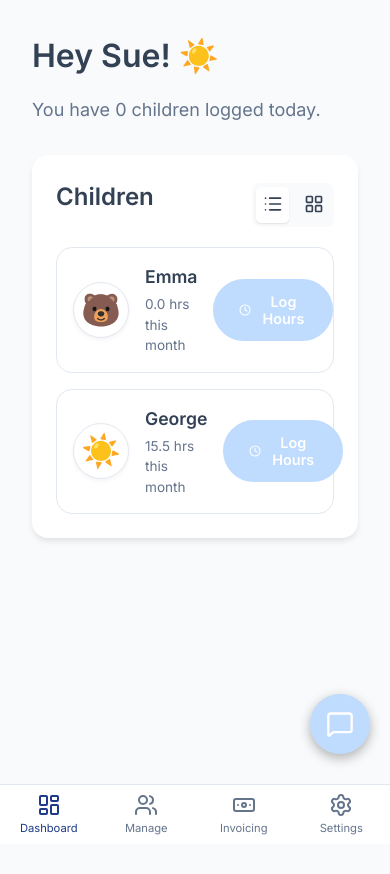
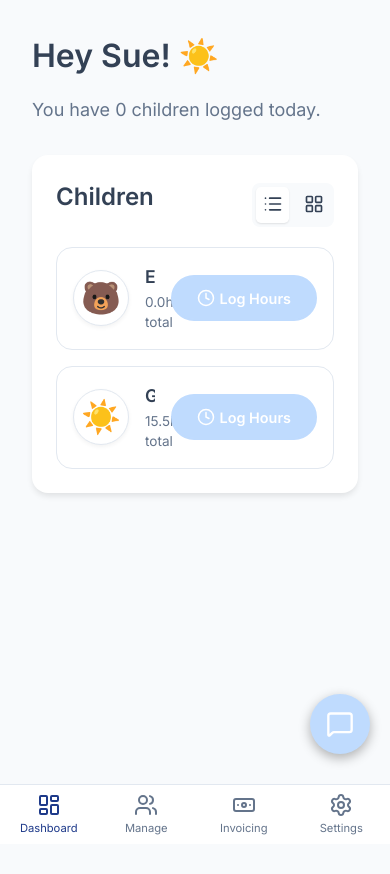
Before and after one commit to jacobsjones/childminder-app, a Next.js app: page / in a window 390 px wide. Shown: the top 874 px of the page. Built offline with nearby package versions, Linux system fonts and the light colour scheme.

Commit message:
Fix mobile layout: optimize 1x1 grid ratio and fix list view button overflow

```diff
--- a/app/page.js
+++ b/app/page.js
@@ -213,31 +213,32 @@ function DashboardList({ childrenData, getChildStatus, onLogHours, onDeleteRecor
                                 background: viewMode === 'grid' ? 'var(--bg-color)' : 'transparent',
                                 border: viewMode === 'grid' ? 'none' : '1px solid var(--border-color)',
                                 borderRadius: '1rem',
-                                padding: viewMode === 'grid' ? '1rem 0.5rem' : '1rem',
+                                padding: viewMode === 'grid' ? '0.75rem 0.5rem' : '1rem',
                                 display: 'flex',
                                 flexDirection: viewMode === 'grid' ? 'column' : 'row',
                                 alignItems: 'center',
-                                justifyContent: viewMode === 'grid' ? 'space-between' : 'flex-start',
-                                gap: viewMode === 'grid' ? '0.5rem' : '1rem',
+                                justifyContent: viewMode === 'grid' ? 'center' : 'flex-start',
+                                gap: viewMode === 'grid' ? '0.25rem' : '1rem',
                                 textAlign: viewMode === 'grid' ? 'center' : 'left',
                                 transition: 'transform 0.1s',
                                 width: '100%',
                                 minWidth: 0,
-                                aspectRatio: viewMode === 'grid' ? '1 / 1' : 'auto'
+                                aspectRatio: viewMode === 'grid' ? '1 / 1' : 'auto',
+                                overflow: 'hidden'
                             }}
                             className={viewMode === 'grid' ? '' : 'list-item'}
                         >
                             {/* Icon */}
-                            <div style={{ position: 'relative' }}>
+                            <div style={{ position: 'relative', flexShrink: 0 }}>
                                 <div style={{
-                                    width: '3.5rem',
-                                    height: '3.5rem',
+                                    width: viewMode === 'grid' ? '2.75rem' : '3.5rem',
+                                    height: viewMode === 'grid' ? '2.75rem' : '3.5rem',
                                     background: 'var(--bg-card)',
                                     borderRadius: '50%',
                                     display: 'flex',
                                     alignItems: 'center',
                                     justifyContent: 'center',
-                                    fontSize: '2rem',
+                                    fontSize: viewMode === 'grid' ? '1.5rem' : '2rem',
                                     boxShadow: '0 2px 4px rgba(0,0,0,0.05)',
                                     border: '1px solid var(--border-color)',
                                     flexShrink: 0
@@ -246,69 +247,69 @@ function DashboardList({ childrenData, getChildStatus, onLogHours, onDeleteRecor
                                 </div>
                                 {child.schedule?.enabled && (
                                     <div style={{ position: 'absolute', bottom: -5, right: -5, background: 'var(--bg-card)', borderRadius: '50%', padding: 2, boxShadow: '0 1px 2px rgba(0,0,0,0.1)' }}>
-                                        <Calendar size={14} color="var(--primary-blue-text)" />
+                                        <Calendar size={12} color="var(--primary-blue-text)" />
                                     </div>
                                 )}
                             </div>
 
                             {/* Info */}
-                            <div style={{ flex: 1 }}>
-                                <h3 style={{ marginBottom: '0.25rem', fontSize: '1.1rem' }}>{child.name}</h3>
-                                <div style={{ fontSize: '0.85rem', color: 'var(--text-secondary)' }}>
+                            <div style={{ flex: 1, minWidth: 0, width: '100%' }}>
+                                <h3 style={{ marginBottom: '0.1rem', fontSize: viewMode === 'grid' ? '0.9rem' : '1.1rem', whiteSpace: 'nowrap', overflow: 'hidden', textOverflow: 'ellipsis' }}>{child.name}</h3>
+                                <div style={{ fontSize: viewMode === 'grid' ? '0.7rem' : '0.85rem', color: 'var(--text-secondary)' }}>
                                     {child.todayStatus.hasHours ? (
                                         <span style={{ color: 'var(--primary-green)', fontWeight: 600 }}>
-                                            Today: {child.todayStatus.hours} hours
+                                            {child.todayStatus.hours}h today
                                         </span>
                                     ) : (
-                                        <span>{child.totalHours.toFixed(1)} hrs this month</span>
+                                        <span>{child.totalHours.toFixed(1)}h total</span>
                                     )}
                                 </div>
                             </div>
 
                             {/* Action Button */}
-                            <div style={{ display: 'flex', gap: '0.5rem', flexDirection: viewMode === 'grid' ? 'column' : 'row', width: viewMode === 'grid' ? '100%' : 'auto' }}>
+                            <div style={{ display: 'flex', gap: '0.4rem', flexDirection: viewMode === 'grid' ? 'column' : 'row', width: viewMode === 'grid' ? '100%' : 'auto', flexWrap: 'wrap', justifyContent: 'flex-end' }}>
                                 {child.todayStatus.hasHours ? (
                                     <>
                                         <button
                                             onClick={() => onLogHours(child.id, child.name)}
                                             style={{
-                                                padding: '0.75rem 1.5rem',
+                                                padding: viewMode === 'grid' ? '0.4rem 0.5rem' : '0.75rem 1.25rem',
                                                 borderRadius: '9999px',
                                                 fontWeight: 600,
-                                                fontSize: '0.9rem',
+                                                fontSize: viewMode === 'grid' ? '0.75rem' : '0.9rem',
                                                 background: 'transparent',
                                                 color: 'var(--primary-blue-text)',
                                                 border: `2px solid var(--primary-blue)`,
                                                 whiteSpace: 'nowrap',
                                                 display: 'flex',
                                                 alignItems: 'center',
-                                                gap: '0.5rem',
+                                                gap: '0.3rem',
                                                 justifyContent: 'center'
                                             }}
                                         >
-                                            <Clock size={18} />
-                                            Edit Hours
+                                            <Clock size={viewMode === 'grid' ? 14 : 18} />
+                                            {viewMode === 'grid' ? 'Edit' : 'Edit Hours'}
                                         </button>
                                         {child.todayStatus.isAuto && (
                                             <button
                                                 onClick={() => onDeleteRecord(child.todayStatus.record.id)}
                                                 style={{
-                                                    padding: '0.75rem 1rem',
+                                                    padding: viewMode === 'grid' ? '0.4rem 0.5rem' : '0.75rem 1rem',
                                                     background: 'transparent',
                                                     borderRadius: '0.5rem',
                                                     color: '#dc2626',
                                                     border: '2px solid #dc2626',
                                                     fontWeight: 600,
-                                                    fontSize: '0.9rem',
+                                                    fontSize: viewMode === 'grid' ? '0.75rem' : '0.9rem',
                                                     display: 'flex',
                                                     alignItems: 'center',
                                                     justifyContent: 'center',
-                                                    gap: '0.5rem',
+                                                    gap: '0.3rem',
                                                     whiteSpace: 'nowrap'
                                                 }}
                                             >
-                                                <XCircle size={18} />
-                                                Absent
+                                                <XCircle size={viewMode === 'grid' ? 14 : 18} />
+                                                {viewMode === 'grid' ? 'Abs' : 'Absent'}
                                             </button>
                                         )}
                                     </>
@@ -317,22 +318,22 @@ function DashboardList({ childrenData, getChildStatus, onLogHours, onDeleteRecor
                                         onClick={() => onLogHours(child.id, child.name)}
                                         style={{
                                             width: viewMode === 'grid' ? '100%' : 'auto',
-                                            padding: '0.75rem 1.5rem',
+                                            padding: viewMode === 'grid' ? '0.4rem 0.5rem' : '0.75rem 1.5rem',
                                             borderRadius: '9999px',
                                             fontWeight: 600,
-                                            fontSize: '0.9rem',
+                                            fontSize: viewMode === 'grid' ? '0.75rem' : '0.9rem',
                                             background: 'var(--primary-blue)',
                                             color: 'white',
                                             border: `2px solid var(--primary-blue)`,
-                                            marginTop: viewMode === 'grid' ? '0.5rem' : '0',
+                                            marginTop: viewMode === 'grid' ? '0.2rem' : '0',
                                             display: 'flex',
                                             alignItems: 'center',
-                                            gap: '0.5rem',
+                                            gap: '0.3rem',
                                             justifyContent: 'center'
                                         }}
                                     >
-                                        <Clock size={18} />
-                                        Log Hours
+                                        <Clock size={viewMode === 'grid' ? 14 : 18} />
+                                        {viewMode === 'grid' ? 'Log' : 'Log Hours'}
                                     </button>
                                 )}
                             </div>
```
